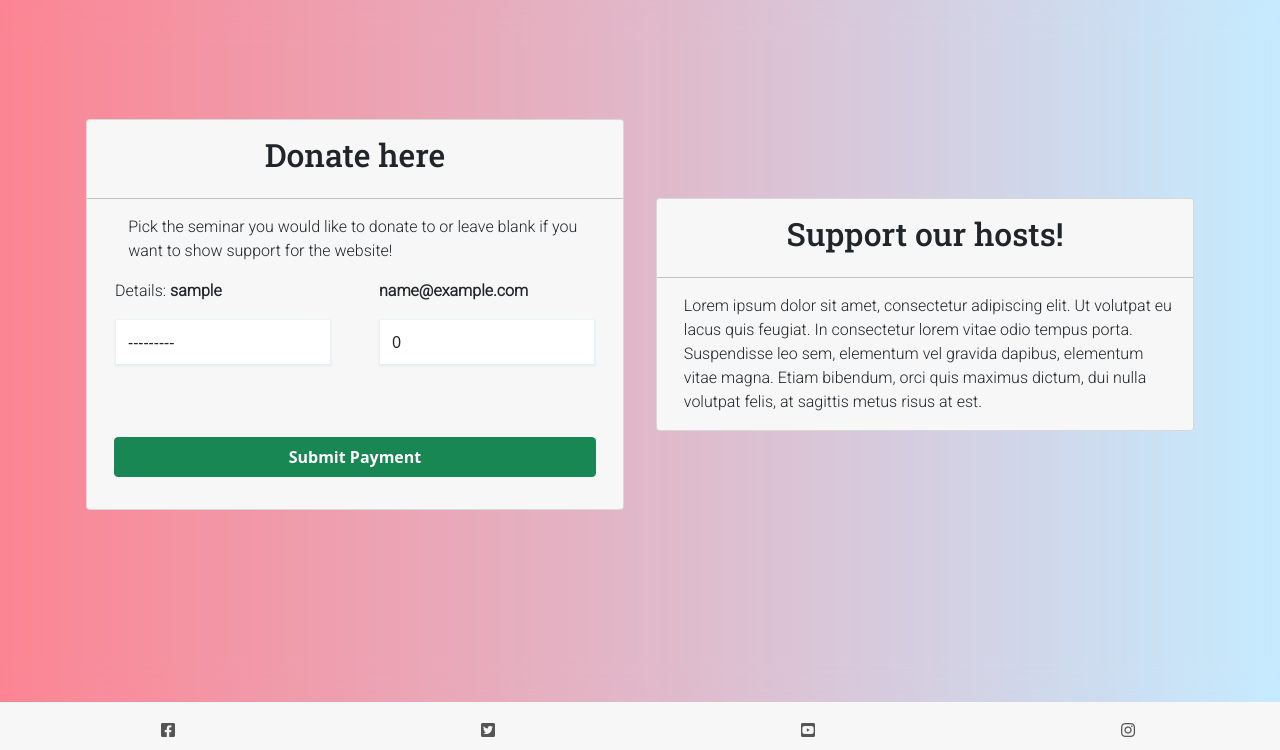
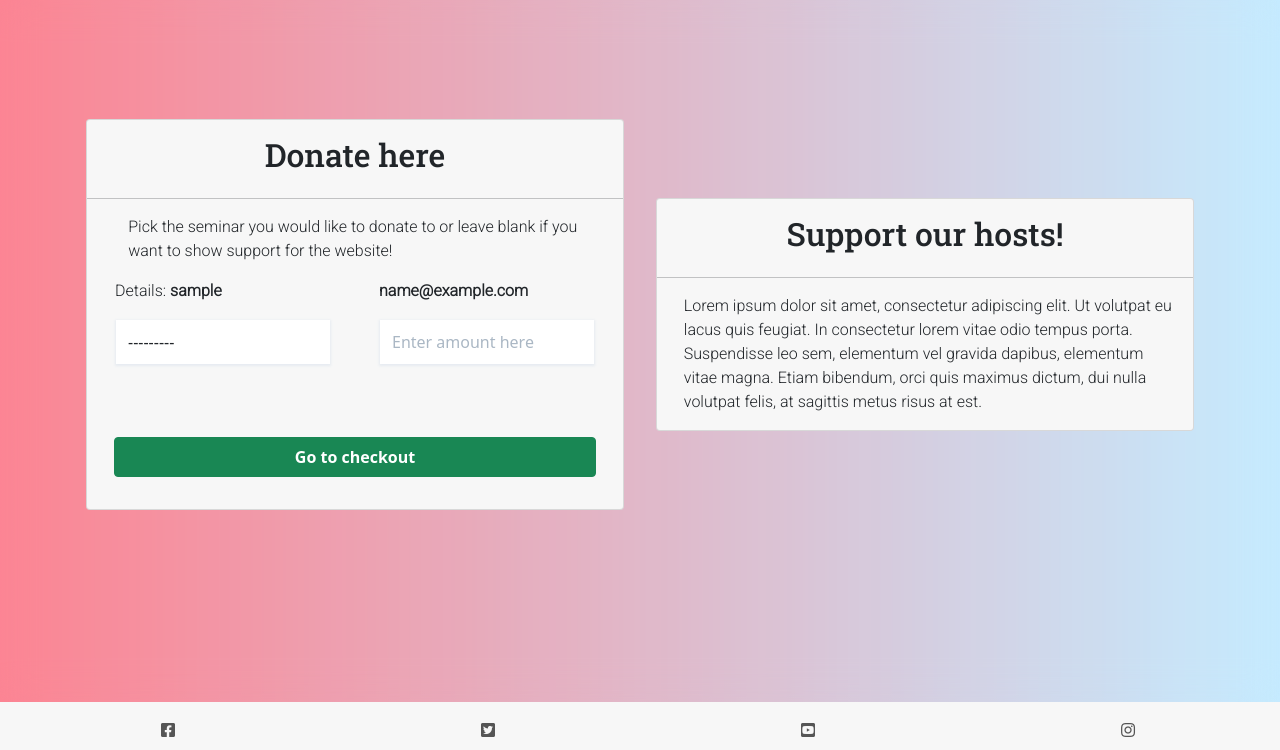
Before and after one commit to Code-Institute-Submissions/Gwgjnr-Wellness_Site_AugResub, a Django app: page /donate/ in a window 1280 px wide. Shown: the part 57-807 px from the top of the page. Run offline with Django 3.2, Linux system fonts and the light colour scheme; the visitor is signed in with stand-in values (Sample User, id 1); data that the repository does not hold is empty; some libraries are stand-ins or nearby versions.

Commit message:
added passing stripe amount in session and added min value

```diff
--- a/contact/urls.py
+++ b/contact/urls.py
@@ -1,6 +1,7 @@
 from django.urls import path
+from django.contrib.auth.decorators import login_required
 from . import views
 
 urlpatterns = [
-    path('', views.Contact.as_view(), name='contact'),
+    path('', login_required(views.Contact.as_view()), name='contact'),
 ]
--- a/donations/forms.py
+++ b/donations/forms.py
@@ -13,6 +13,8 @@ class DonationForm(forms.ModelForm):
         labels and set autofocus on first field
         """
         super().__init__(*args, **kwargs)
+
+        self.fields['donation_amount'] = forms.DecimalField(min_value=2, decimal_places=2,)
         placeholders = {
             'donation_recipient': 'Select who you would like to donate to!',
             'donation_amount': 'Enter amount here',
--- a/donations/models.py
+++ b/donations/models.py
@@ -12,7 +12,7 @@ class donation(models.Model):
     email = models.EmailField(max_length=254, null=False, blank=False)
     donation_recipient = models.ForeignKey(Session, on_delete=models.SET_NULL, null=True, blank=True, related_name='recipient')
     created_date = models.DateTimeField(auto_now_add=True)
-    donation_amount = models.DecimalField(max_digits=10, decimal_places=2, null=False, default=0)
+    donation_amount = models.DecimalField(max_digits=10, decimal_places=2, null=False, default=2)
 
     def _generate_donation_number(self):
         """
--- a/donations/templates/donations/donations.html
+++ b/donations/templates/donations/donations.html
@@ -10,7 +10,7 @@
                     <div class="card donate-card">
                         <h2 class="donate-header">Donate here</h2>
                         <hr>
-                        <form action="{% url 'donate' %}" method="post" id="payment-form">
+                        <form action="{% url 'donate' %}" method="post">
                             {% csrf_token %}
                             <fieldset class="rounded px-3 mb-5">
                                 <div class="row">
@@ -30,20 +30,9 @@
                                     <div class="form-group col-md-6">
                                         {{ donation_form.donation_amount | as_crispy_field }}
                                     </div>
-                                    <div id="card-element">
-                                        <!-- Elements will create input elements here -->
-                                    </div>
                                 </div>
                             </fieldset>
-
-
-                            <!-- We'll put the error messages in this element -->
-                            <div id="card-errors" role="alert"></div>
-
-
-
-                            <button id="submit-button" class="btn donate-btn btn-success"><strong>Submit
-                                    Payment</strong></button>
+                            <button id="submit-button" class="btn donate-btn btn-success"><strong>Go to checkout</strong></button>
                         </form>
                     </div>
                 </div>
--- a/donations/urls.py
+++ b/donations/urls.py
@@ -3,5 +3,5 @@ from . import views
 
 urlpatterns = [
     path('', views.Donation.as_view(), name='donate'),
-    path('<int:donation_amount>/', views.donationCheckout.as_view(), name='checkout'),
+    path('checkout', views.donationCheckout.as_view(), name='checkout'),
 ]
--- a/donations/views.py
+++ b/donations/views.py
@@ -6,6 +6,7 @@ from django.views import View
 from .forms import DonationForm
 
 import stripe
+import json
 
 
 class Donation(View):
@@ -26,20 +27,17 @@ class Donation(View):
         }
 
         donation_form = DonationForm(form_data)
-
-        donation_amount = None
-
         if donation_form.is_valid():
             donation_form.instance.email = request.user.email
             donation_form.instance.donater_name = request.user
             donate = donation_form.save(commit=False)
             donate.save()
-            donation_amount = int(donate.donation_amount)
+            request.session['donation_amount'] = str(donation_form.cleaned_data['donation_amount'])
+            print(request.session['donation_amount'])
         else:
             donation_form = DonationForm()
 
-        return redirect(reverse('checkout', kwargs={'donation_amount':
-                                                    donation_amount}))
+        return redirect(reverse('checkout'))
 
 
 class donationCheckout(View):
@@ -51,8 +49,8 @@ class donationCheckout(View):
     def get(self, request, *args, **kwargs):
         stripe_public_key = settings.STRIPE_PUBLIC_KEY
         stripe_secret_key = settings.STRIPE_SECRET_KEY
-        donation_amount = kwargs.get('donation_amount')
-        stripe_amount = donation_amount*100
+        donation_amount = request.session['donation_amount']
+        stripe_amount = int(donation_amount)*100
 
         stripe.api_key = stripe_secret_key
         intent = stripe.PaymentIntent.create(
--- a/homepage/templates/homepage/index.html
+++ b/homepage/templates/homepage/index.html
@@ -20,11 +20,11 @@
                     <button type="button" class="btn-close" data-bs-dismiss="modal" aria-label="Close"></button>
                 </div>
                 <div class="modal-body">
-                    <form class="contact-form" method="post">
-                        <div class="form-group col-12 contact-fields">
+                    <form class="newsletter-form" method="post">
+                        <div class="form-group col-12 newsletter-fields">
                             {{ newsletter_form.name | as_crispy_field }}
                         </div>
-                        <div class="form-group col-12 contact-fields">
+                        <div class="form-group col-12 newsletter-fields">
                             {{ newsletter_form.email | as_crispy_field }}
                         </div>
                         {% csrf_token %}
--- a/requirements.txt
+++ b/requirements.txt
@@ -19,5 +19,6 @@ python3-openid==3.2.0
 pytz==2022.1
 requests-oauthlib==1.3.1
 s3transfer==0.5.2
+simplejson==3.17.6
 sqlparse==0.4.2
 stripe==4.0.2
--- a/static/css/base.css
+++ b/static/css/base.css
@@ -68,7 +68,10 @@ a {
 
 .intro-invite {
     text-align: center;
+}
 
+.newsletter-fields {
+    margin-top: 1rem;
 }
 
 .intro-invite-button {
--- a/virtual_sessions/templates/seminars/seminar_detail.html
+++ b/virtual_sessions/templates/seminars/seminar_detail.html
@@ -83,8 +83,10 @@
 
                                 {% endfor %}
                                 {% if user.is_authenticated %}
+                                {% if request.user.username != comment.name %}
                                 <button class="btn btn-outline-primary reply_btn" onclick="myFunction()">Reply</button>
-                                {% if request.user.username == reply.name %}
+                                {% endif %}
+                                {% if request.user.username == comment.name %}
                                 <a href="{% url 'editcomment' comment.id %}"
                                     class="btn btn-outline-primary reply_btn">Edit Comment</a>
                                 {% endif %}
--- a/wellness_site/settings.py
+++ b/wellness_site/settings.py
@@ -81,6 +81,7 @@ TEMPLATES = [
                 'django.template.context_processors.request',
                 'django.contrib.auth.context_processors.auth',
                 'django.contrib.messages.context_processors.messages',
+                # 'donations.contexts.donation_context',
             ],
             'builtins': [
                 'crispy_forms.templatetags.crispy_forms_tags',
@@ -121,7 +122,7 @@ ACCOUNT_EMAIL_REQUIRED = True
 ACCOUNT_EMAIL_VERIFICATION = 'mandatory'
 ACCOUNT_SIGNUP_EMAIL_ENTER_TWICE = True
 ACCOUNT_USERNAME_MIN_LENGTH = 4
-LOGIN_URL = '/accounts/login/'
+LOGIN_URL = 'accounts/login/'
 LOGIN_REDIRECT_URL = '/'
 
 WSGI_APPLICATION = 'wellness_site.wsgi.application'
@@ -193,4 +194,4 @@ DEFAULT_AUTO_FIELD = 'django.db.models.BigAutoField'
 
 STRIPE_PUBLIC_KEY = os.getenv('STRIPE_PUBLIC_KEY', '')
 STRIPE_SECRET_KEY = os.getenv('STRIPE_SECRET_KEY', '')
-STRIPE_CURRENCY = 'usd'
+STRIPE_CURRENCY = 'eur'
--- a/wellness_site/urls.py
+++ b/wellness_site/urls.py
@@ -17,6 +17,7 @@ from django.contrib import admin
 from django.urls import path, include
 from django.conf import settings
 from django.conf.urls.static import static
+
 urlpatterns = [
     path('admin/', admin.site.urls),
     path('accounts/', include('allauth.urls')),
```
Also changed, not shown: donations/contexts.py (added, +16 -0 lines), homepage/forms.py (+9 -0 lines).
